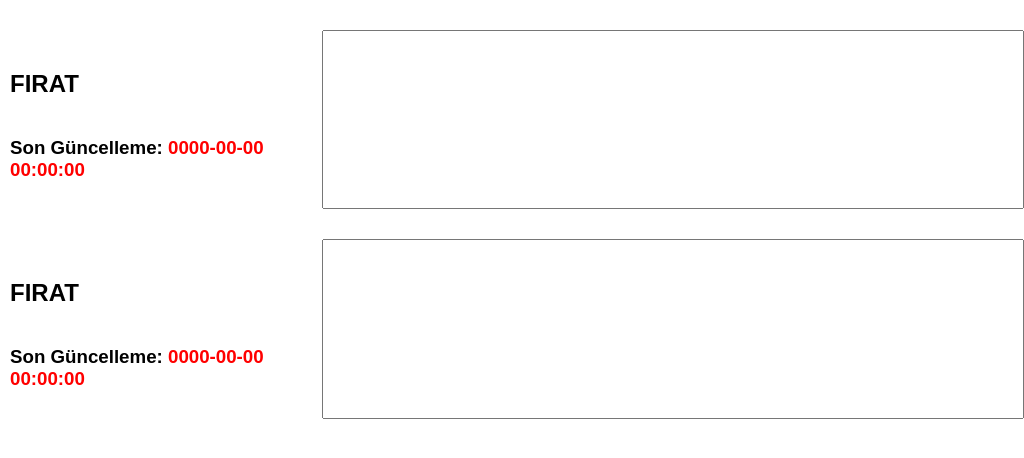
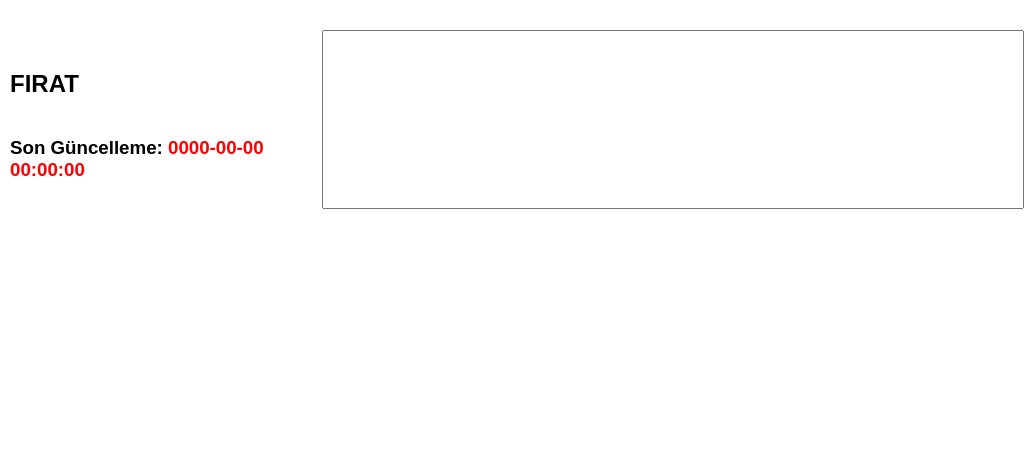
Before and after one commit to VertexAdnan/Electron-Mssql-SPTrigger, an Electron app: page index.html in a window 1024 px wide. Drawn offline with Linux system fonts and the light colour scheme; no server answers.

Commit message:
prepared to pack

```diff
--- a/index.html
+++ b/index.html
@@ -52,7 +52,7 @@
     <script>
         const { ipcRenderer } = require('electron')
 
-        const databases = ["FIRAT", "FIRAT"]
+        const databases = ["FIRAT"]
 
         window.onload = () => {
             const dbContainer = document.getElementById('databases')
--- a/package.json
+++ b/package.json
@@ -5,12 +5,14 @@
   "main": "main.js",
   "scripts": {
     "test": "echo \"Error: no test specified\" && exit 1",
-    "start": "electron ."
+    "start": "electron .",
+    "pack": "electron-packager . BSKSync --platform=win32 --arch=x64 --icon=images/logo.ico"
   },
   "author": "Jane Doe",
   "license": "MIT",
   "devDependencies": {
     "electron": "^32.2.0",
+    "electron-packager": "^17.1.2",
     "electron-reload": "^2.0.0-alpha.1"
   },
   "dependencies": {
```
Also changed, not shown: main.js (+7 -3 lines), 1 other file.
